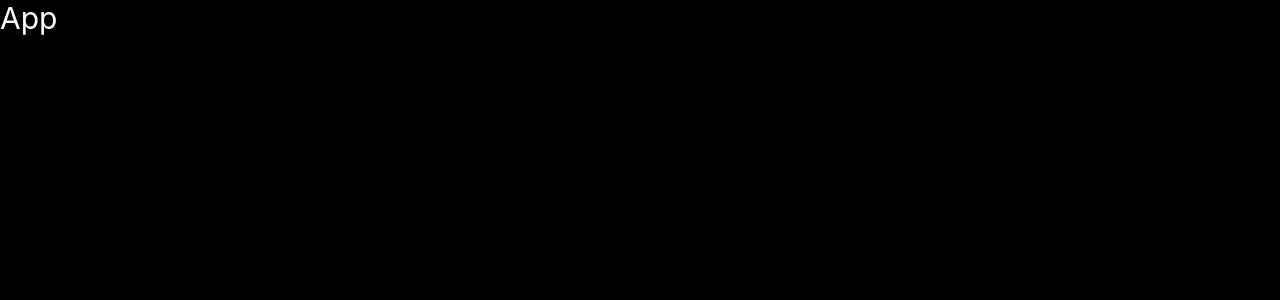
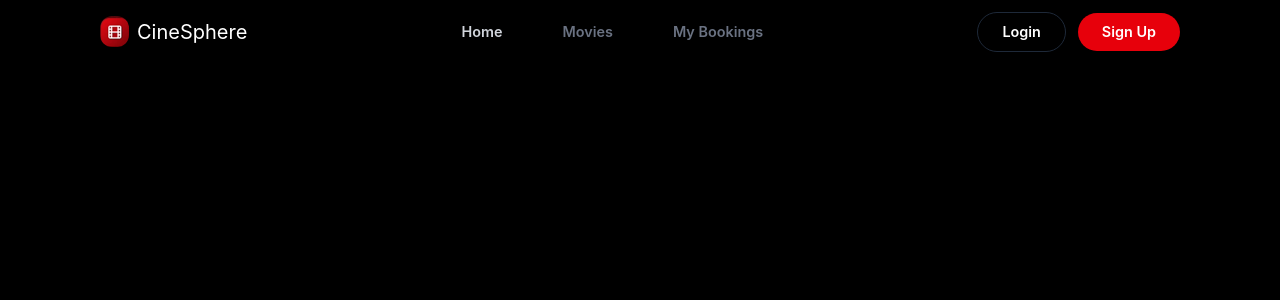
Before and after one commit to Ankit-976/CineSphere, a React (Vite) app in the folder client/: page / in a window 1280 px wide. Shown: the top 300 px of the page. Built offline with nearby package versions, Linux system fonts and the light colour scheme.

Commit message:
created navbar

```diff
--- a/client/index.html
+++ b/client/index.html
@@ -2,9 +2,8 @@
 <html lang="en">
   <head>
     <meta charset="UTF-8" />
-    <link rel="icon" type="image/svg+xml" href="/favicon.svg" />
     <meta name="viewport" content="width=device-width, initial-scale=1.0" />
-    <title>client</title>
+    <title>CineSphere</title>
   </head>
   <body>
     <div id="root"></div>
--- a/client/src/App.jsx
+++ b/client/src/App.jsx
@@ -1,9 +1,11 @@
-import React from 'react'
+import Navbar from './components/Navbar'
 
 const App = () => {
   return (
-    <div className='text-3xl'>
-      App
+    <div>
+      <header>
+        <Navbar />
+      </header>
     </div>
   )
 }
--- /dev/null
+++ b/client/src/components/Navbar.jsx
@@ -0,0 +1,33 @@
+import logo from "../assets/logo.png";
+const Navbar = () => {
+  return (
+    <div className="py-3 flex justify-between items-center px-25">
+      <a href="/" className="flex items-center justify-center gap-2 cursor-pointer group">
+        <img
+          src={logo}
+          alt="Logo"
+          className=" rounded-xl transition-shadow duration-300 group-hover:shadow-[0_0_18px_rgba(239,68,68,0.8)]"/>
+        <span className="block text-xl">CineSphere</span>
+      </a>
+      <ul className="flex gap-15 text-[0.9rem] text-gray-500 font-semibold">
+        <li className="text-gray-300 cursor-pointer">Home</li>
+        <li className="hover:text-gray-300 cursor-pointer">Movies</li>
+        <li className="hover:text-gray-300 cursor-pointer">My Bookings</li>
+      </ul>
+      <div className="flex items-center gap-3 font-semibold">
+        <button className="bg-transparent border-gray-800 border-[0.1px] rounded-full py-2 px-6 flex items-center justify-center text-[0.9rem] cursor-pointer">
+          Login
+        </button>
+        <button className="bg-red-600 rounded-full py-2 px-6 flex items-center justify-center text-[0.9rem] cursor-pointer">
+          Sign Up
+        </button>
+        <button className="rounded-full py-2 px-3 flex bg-transparent border-[0.1px] border-gray-800 hidden gap-2 items-center justify-center cursor-pointer">
+          <span className="block rounded-full bg-emerald-800 h-6 w-6">U</span>
+          <span>User</span>
+        </button>
+      </div>
+    </div>
+  );
+};
+
+export default Navbar;
```
Also changed, not shown: client/src/assets/logo.png (added).
